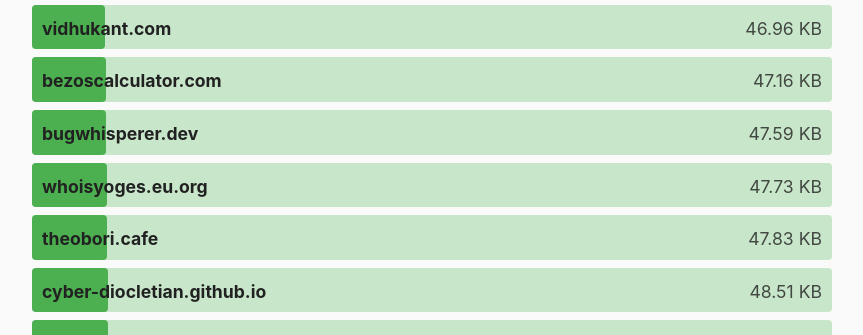
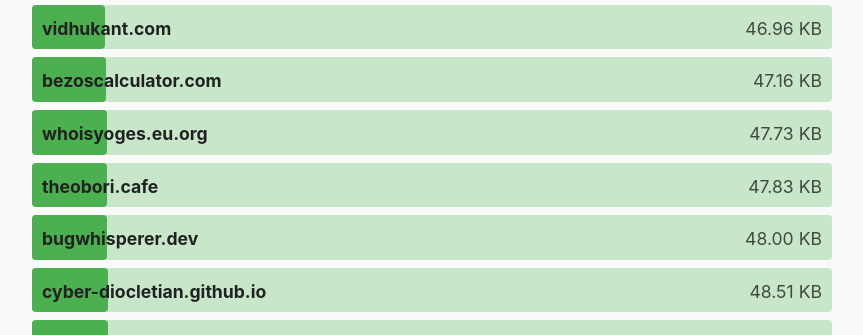
Before and after one commit to kevquirk/512kb.club, a Jekyll site: the page built from index.md, in a window 1280 px wide and 900 px high, scrolled down 15839 px. Shown: the part 137-472 px from the top of the window, without its empty margins (208-1071 px from the left). Built offline with Jekyll 4.4.1, drawn with Linux system fonts in a browser that asks for light colours.

Commit message:
fix size
should be 48

```diff
--- a/_data/sites.yml
+++ b/_data/sites.yml
@@ -4200,5 +4200,5 @@
 
 - domain: bugwhisperer.dev
   url: https://bugwhisperer.dev/
-  size: 47.59
+  size: 48
   last_checked: 2025-06-12
```
